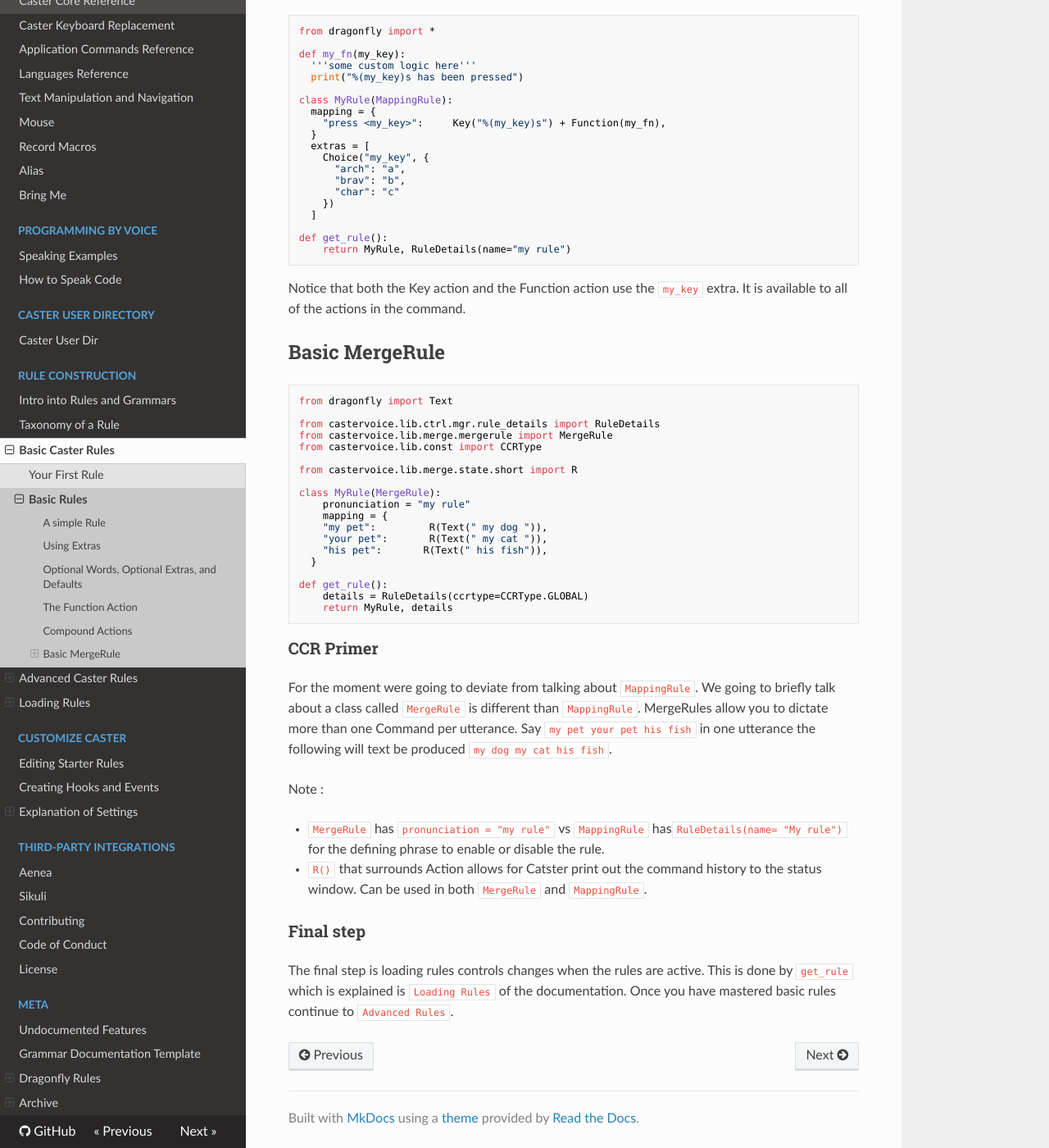
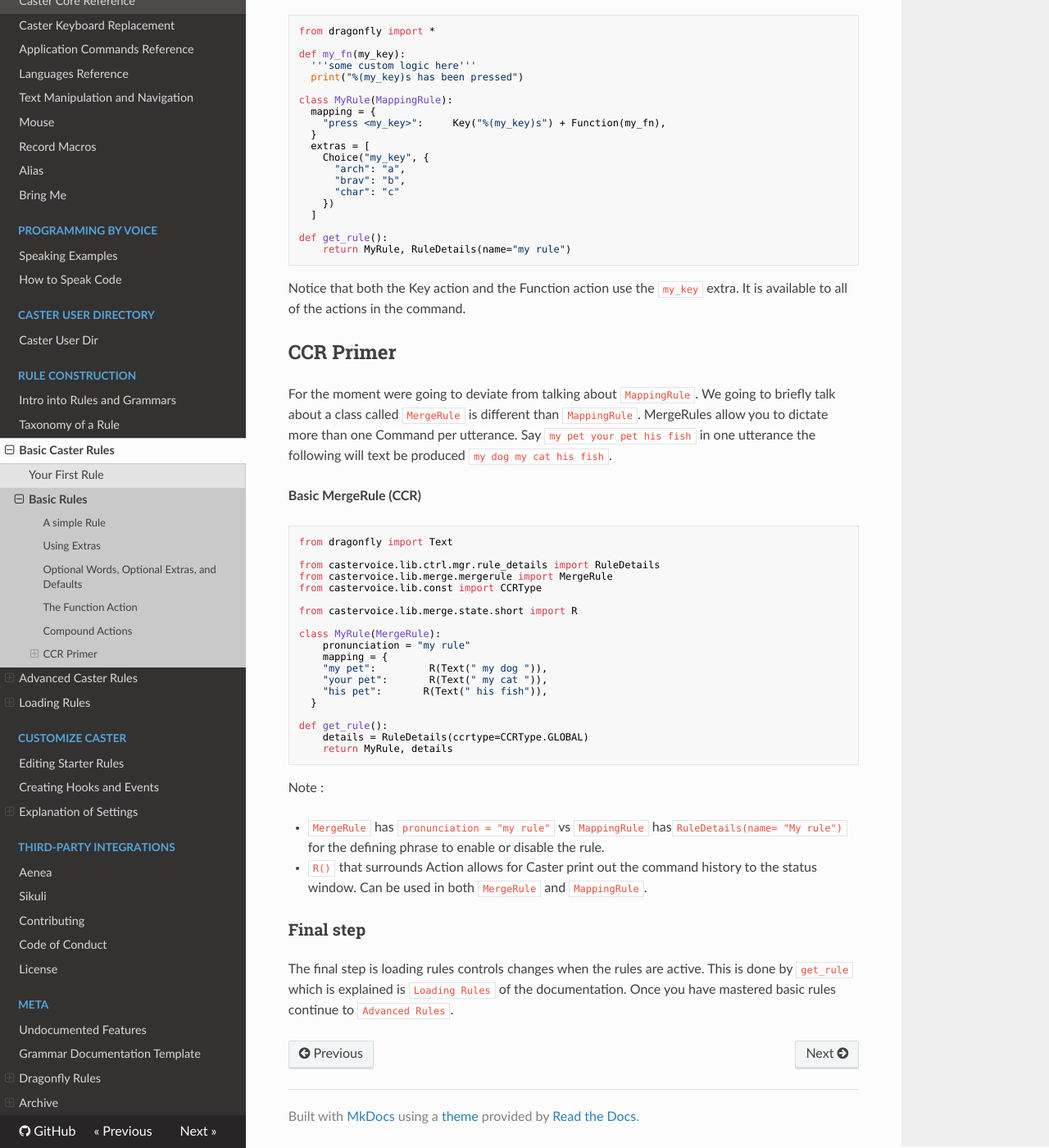
Before and after one commit to dictation-toolbox/Caster, an MkDocs documentation site: the page built from docs/readthedocs/Rule_Construction/Basic_Caster_Rules/Basic_Rules.md, in a window 1280 px wide and 1400 px high, scrolled down 3685 px. Shown: the whole window at 82% size. Built offline with MkDocs 1.6.1, drawn with Linux system fonts in a browser that asks for light colours; nearby versions of some CDN libraries; comment, search, counter and statistics services are not loaded; part of the change alters nothing that is shown.

Commit message:
Re-factor MergeRule under CCR Primer

````diff
--- a/docs/readthedocs/Rule_Construction/Basic_Caster_Rules/Basic_Rules.md
+++ b/docs/readthedocs/Rule_Construction/Basic_Caster_Rules/Basic_Rules.md
@@ -183,7 +183,12 @@ def get_rule():
 
 Notice that both the Key action and the Function action use the `my_key` extra. It is available to all of the actions in the command.
 
-## Basic MergeRule
+## CCR Primer
+
+For the moment were going to deviate from talking about `MappingRule`. We going to briefly talk about a class called `MergeRule` is different than `MappingRule`.
+MergeRules allow you to dictate more than one Command per utterance. Say `my pet your pet his fish`  in one utterance the following will text be produced `my dog my cat his fish`.
+
+**Basic MergeRule (CCR)**
 
 ```python
 from dragonfly import Text
@@ -207,16 +212,11 @@ def get_rule():
     return MyRule, details
 ```
 
-### CCR Primer
-
-For the moment were going to deviate from talking about `MappingRule`. We going to briefly talk about a class called `MergeRule` is different than `MappingRule`.
-MergeRules allow you to dictate more than one Command per utterance. Say `my pet your pet his fish`  in one utterance the following will text be produced `my dog my cat his fish`.
-
 Note :
 
 - `MergeRule` has  `pronunciation = "my rule"` vs `MappingRule`  has`RuleDetails(name= "My rule")` for the defining phrase to enable or disable the rule.
 
-- `R()` that surrounds Action allows for Catster print out the command history to the status window. Can be used in both `MergeRule` and `MappingRule`.
+- `R()` that surrounds Action allows for Caster print out the command history to the status window. Can be used in both `MergeRule` and `MappingRule`.
 
 ### Final step
 
````
